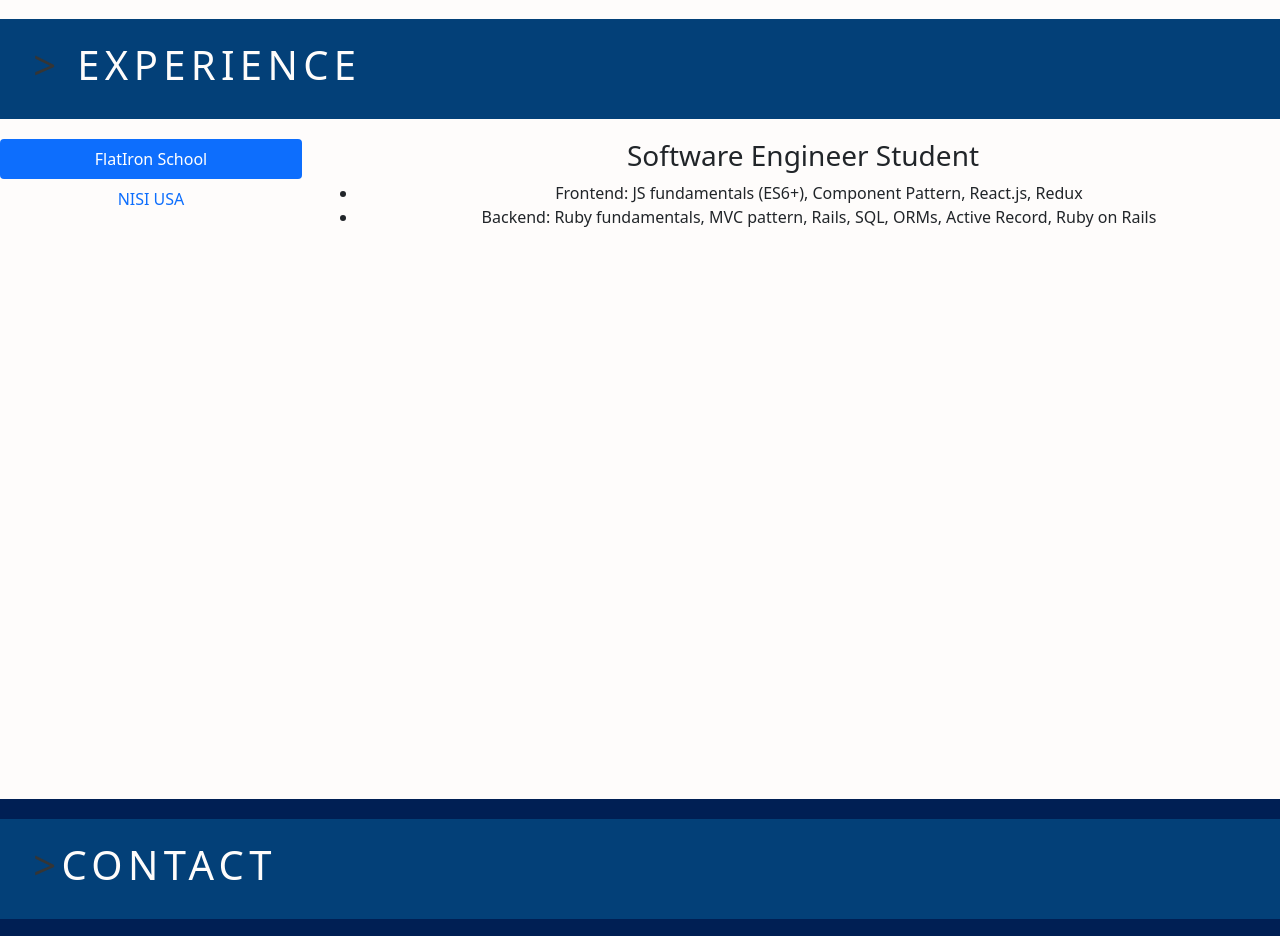
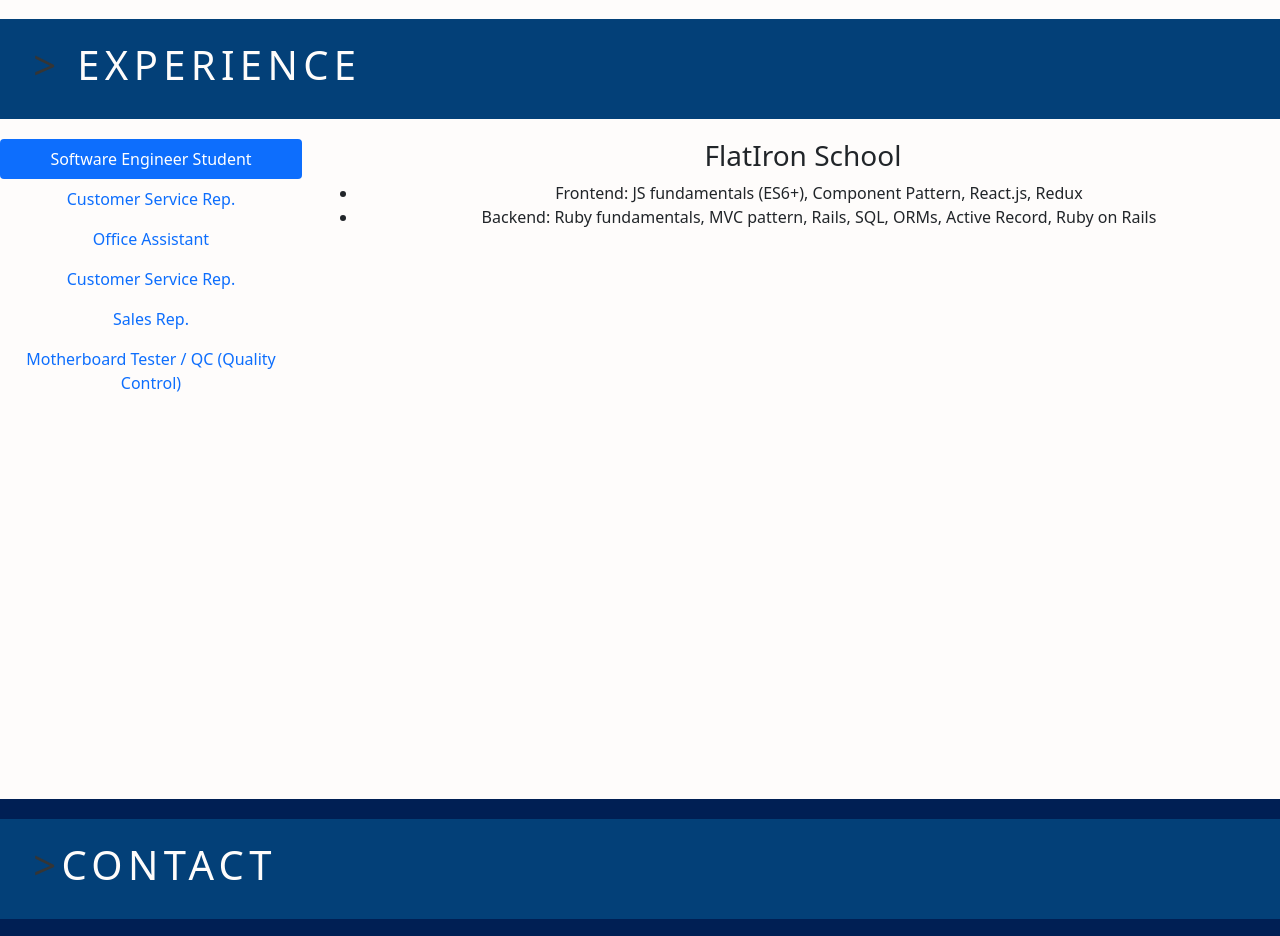
Before and after one commit to LupitaLee/portfolio, a React (Create React App) app: page /contact in a window 1280 px wide. Shown: the part 3720-4656 px from the top of the page. Built offline with nearby package versions, Linux system fonts and the light colour scheme.

Commit message:
add Nav.Items to Experience component

```diff
--- a/src/components/Experience/Experience.jsx
+++ b/src/components/Experience/Experience.jsx
@@ -21,11 +21,29 @@
                     <Col sm={3}>
                     <Nav variant="pills" className="flex-column">
                         <Nav.Item>
-                        <Nav.Link eventKey="first">FlatIron School</Nav.Link>
+                        <Nav.Link eventKey="first">Software Engineer Student</Nav.Link>
                         </Nav.Item>
+
                         <Nav.Item>
-                        <Nav.Link eventKey="second">NISI USA</Nav.Link>
+                        <Nav.Link eventKey="second">Customer Service Rep.</Nav.Link>
                         </Nav.Item>
+
+                        <Nav.Item>
+                        <Nav.Link eventKey="third">Office Assistant</Nav.Link>
+                        </Nav.Item>
+
+                        <Nav.Item>
+                        <Nav.Link eventKey="fourth">Customer Service Rep.</Nav.Link>
+                        </Nav.Item>
+
+                        <Nav.Item>
+                        <Nav.Link eventKey="fifth">Sales Rep.</Nav.Link>
+                        </Nav.Item>
+
+                        <Nav.Item>
+                        <Nav.Link eventKey="sixth">Motherboard Tester / QC (Quality Control)</Nav.Link>
+                        </Nav.Item>
+
                     </Nav>
                     </Col>
                     <Col sm={9}>
--- a/src/components/FlatironSchool.jsx
+++ b/src/components/FlatironSchool.jsx
@@ -3,7 +3,7 @@
 const FlatironSchool = () => {
     return (
         <div id="flatironschool">
-            <h3> Software Engineer Student </h3>
+            <h3> FlatIron School </h3>
 
             <ul>
                 <li>Frontend: JS fundamentals (ES6+), Component Pattern, React.js, Redux</li>
```
